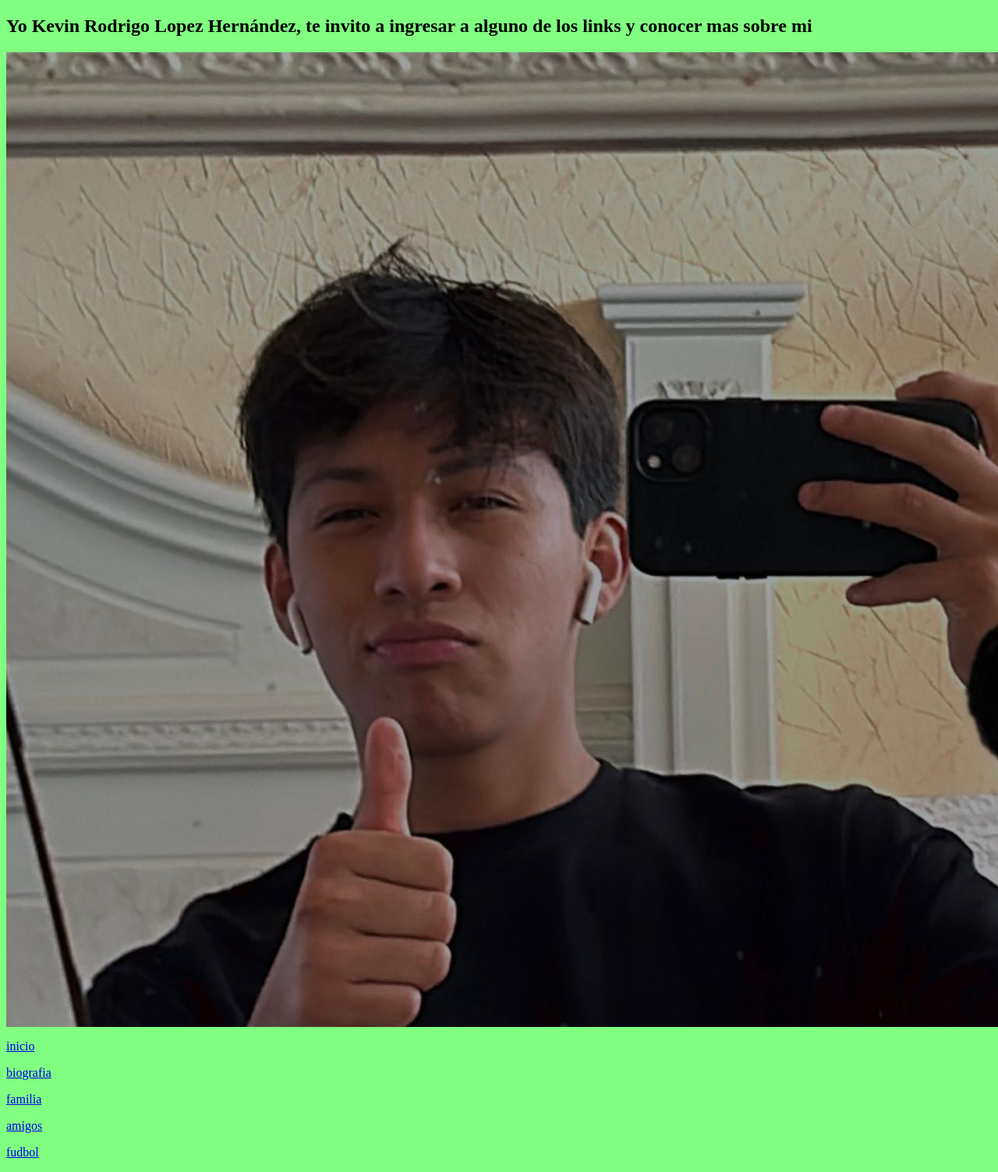
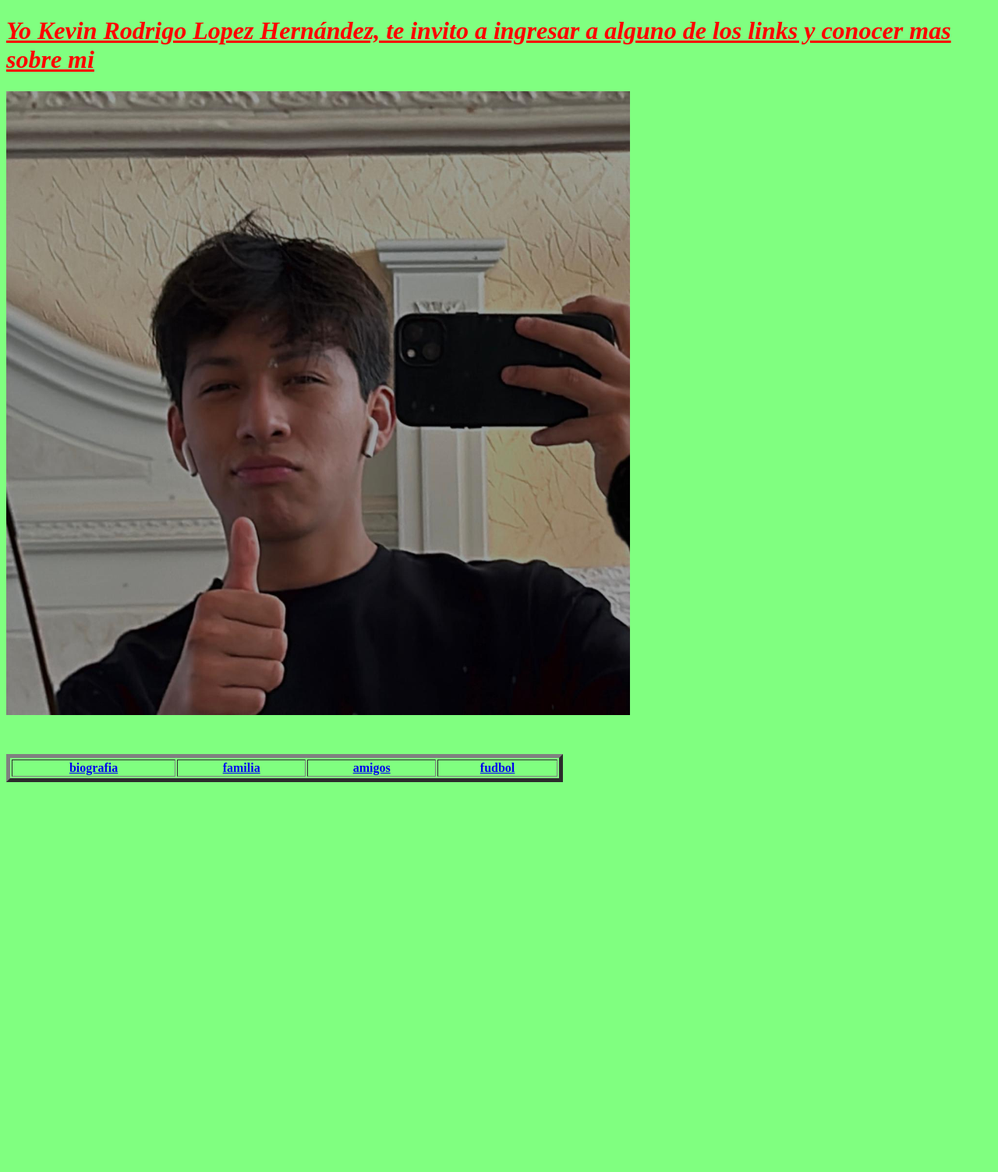
Before and after one commit to kevinRodriigo/kevin_proyecto, a plain HTML site: page index.html in a window 1280 px wide. Shown: the whole page at 78% size. After the commit the page ends 1189 px from the top, so only its background shows below. Drawn offline with Linux system fonts and the light colour scheme.

Commit message:
Add files via upload

```diff
--- a/index.html
+++ b/index.html
@@ -7,16 +7,28 @@
 body {
 	background-color: #80FF80;
 }
+.r {
+	color: #F00;
+}
 </style>
 </head>
 
 <body>
-<h2>Yo Kevin Rodrigo Lopez Hernández, te invito a ingresar a alguno de los links y conocer mas sobre mi</h2>
-<p><img src="images/yo.jpg" width="1280" height="1250" /></p>
-<p><a href="index.html">inicio</a></p>
-<p><a href="html/biografia.html">biografia</a></p>
-<p><a href="html/familia.html">familia</a></p>
-<p><a href="html/amigos.html">amigos</a></p>
-<p><a href="html/fudbol.html">fudbol</a></p>
+<h1 class="r"><em><u>Yo Kevin Rodrigo Lopez Hernández, te invito a ingresar a alguno de los links y conocer mas sobre mi</u></em></h1>
+<p><img src="images/yo.jpg" width="800" height="800" /></p>
+<p>&nbsp;</p>
+<table width="714" border="5">
+  <tr>
+    <th scope="col"><a href="html/biografia.html">biografia</a></th>
+    <th scope="col"><a href="html/familia.html">familia</a></th>
+    <th scope="col"><a href="html/amigos.html">amigos</a></th>
+    <th scope="col"><a href="html/fudbol.html">fudbol</a></th>
+  </tr>
+</table>
+<p>&nbsp;</p>
+<p>&nbsp;</p>
+<p>&nbsp;</p>
+<p>&nbsp;</p>
+<p>&nbsp;</p>
 </body>
 </html>
```
Also changed, not shown: html/amigos.html (+7 -4 lines), html/biografia.html (+5 -3 lines), html/familia.html (+9 -6 lines), html/fudbol.html (+6 -3 lines), images/fud.jpg, images/yoo.jpg.
